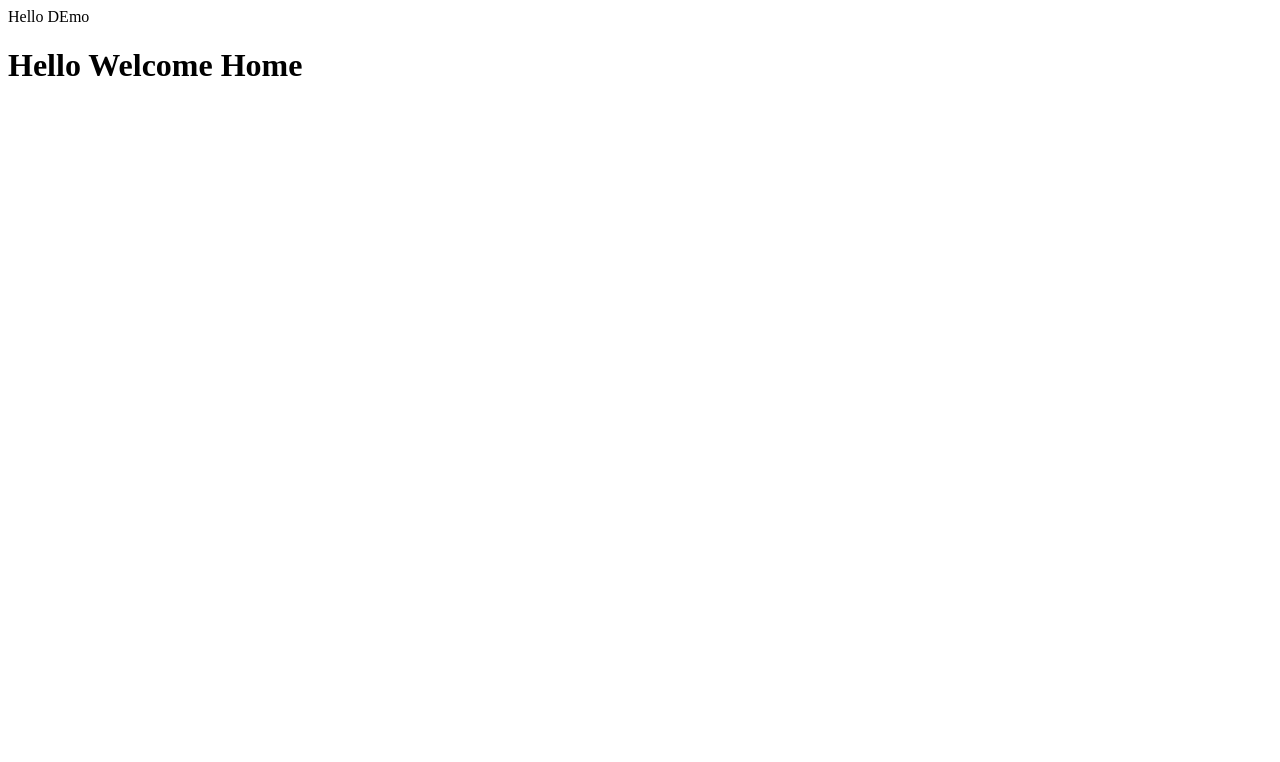
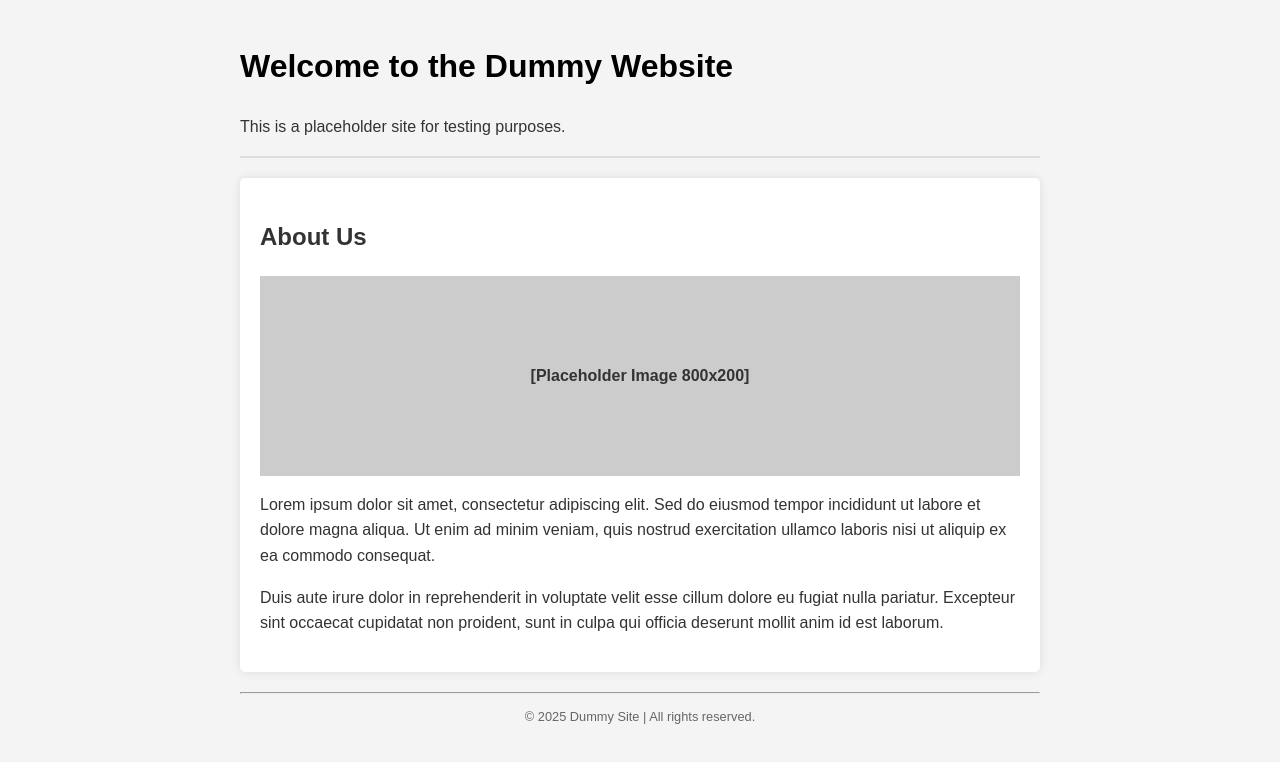
Before and after one commit to SSumit-007/portfolio-resume, a plain HTML site: page index.html in a window 1280 px wide. Drawn offline with Linux system fonts and the light colour scheme.

Commit message:
Revamp index.html with new structure and styles

```diff
--- a/index.html
+++ b/index.html
@@ -1,8 +1,70 @@
-<html>
-  <tittle> Hello DEmo  </tittle>
-    <head>
-      <body>
-        <h1> Hello Welcome Home </h1>
-      </body>
-    </head>
+<!DOCTYPE html>
+<html lang="en">
+<head>
+    <meta charset="UTF-8">
+    <meta name="viewport" content="width=device-width, initial-scale=1.0">
+    <title>Dummy Site Placeholder</title>
+    <style>
+        body {
+            font-family: sans-serif;
+            line-height: 1.6;
+            margin: 0 auto;
+            padding: 20px;
+            max-width: 800px;
+            background-color: #f4f4f4;
+            color: #333;
+        }
+        header {
+            border-bottom: 2px solid #ddd;
+            margin-bottom: 20px;
+        }
+        h1 {
+            color: #000;
+        }
+        .container {
+            background: #fff;
+            padding: 20px;
+            border-radius: 5px;
+            box-shadow: 0 0 10px rgba(0,0,0,0.1);
+        }
+        .placeholder-image {
+            background-color: #ccc;
+            height: 200px;
+            text-align: center;
+            line-height: 200px;
+            margin-bottom: 15px;
+            font-weight: bold;
+        }
+        footer {
+            margin-top: 20px;
+            text-align: center;
+            font-size: 0.8em;
+            color: #666;
+        }
+    </style>
+</head>
+<body>
+    <header>
+        <h1>Welcome to the Dummy Website</h1>
+        <p>This is a placeholder site for testing purposes.</p>
+    </header>
+
+    <div class="container">
+        <h2>About Us</h2>
+        <div class="placeholder-image">
+            [Placeholder Image 800x200]
+        </div>
+        <p>
+            Lorem ipsum dolor sit amet, consectetur adipiscing elit. Sed do eiusmod tempor incididunt ut labore et dolore magna aliqua. Ut enim ad minim veniam, quis nostrud exercitation ullamco laboris nisi ut aliquip ex ea commodo consequat.
+        </p>
+        <p>
+            Duis aute irure dolor in reprehenderit in voluptate velit esse cillum dolore eu fugiat nulla pariatur. Excepteur sint occaecat cupidatat non proident, sunt in culpa qui officia deserunt mollit anim id est laborum.
+        </p>
+    </div>
+
+    <footer>
+        <hr>
+        <p>© 2025 Dummy Site | All rights reserved.</p>
+    </footer>
+</body>
 </html>
```
